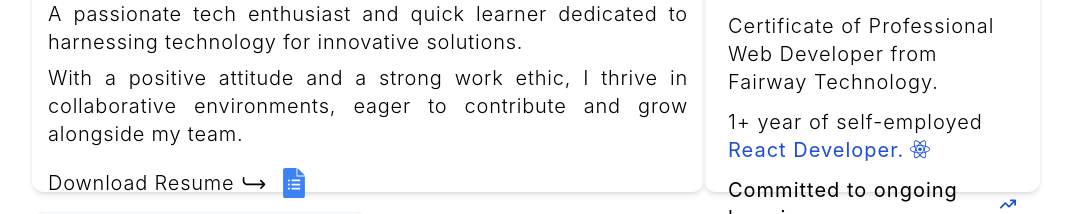
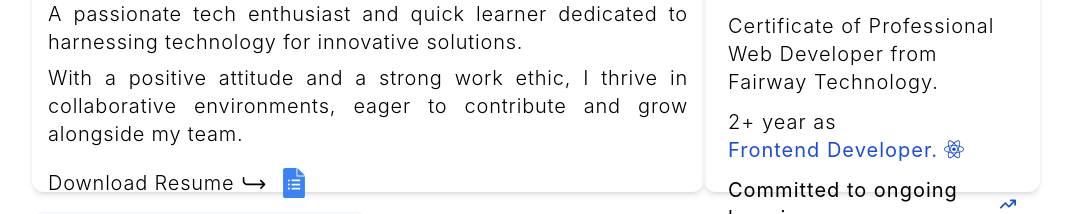
Before and after one commit to Leon-Paing/Personal_Portfolio, a React (Vite) app: page / in a window 1280 px wide. Shown: the part 1760-1974 px from the top of the page, without its empty margins (104-1175 px from the left). Built offline with nearby package versions, Linux system fonts and the light colour scheme; a web font is replaced by a local one.

Commit message:
added experience

```diff
--- a/src/components/AboutMe.jsx
+++ b/src/components/AboutMe.jsx
@@ -43,8 +43,8 @@ const AboutMe = () => {
                         <div className="mb-3">B.Sc Computer Science. </div>
                         <div className="mb-3">Certificate of Professional Web Developer from Fairway Technology. </div>
 
-                        <span className="mb-3">1+ year of self-employed
-                            <b className="text-blue-700 flex items-center"> React Developer.<BiLogoReact className="text-2xl ms-1"></BiLogoReact></b>
+                        <span className="mb-3">2+ year as
+                            <b className="text-blue-700 flex items-center"> Frontend Developer.<BiLogoReact className="text-2xl ms-1"></BiLogoReact></b>
 
                         </span>
 
```
